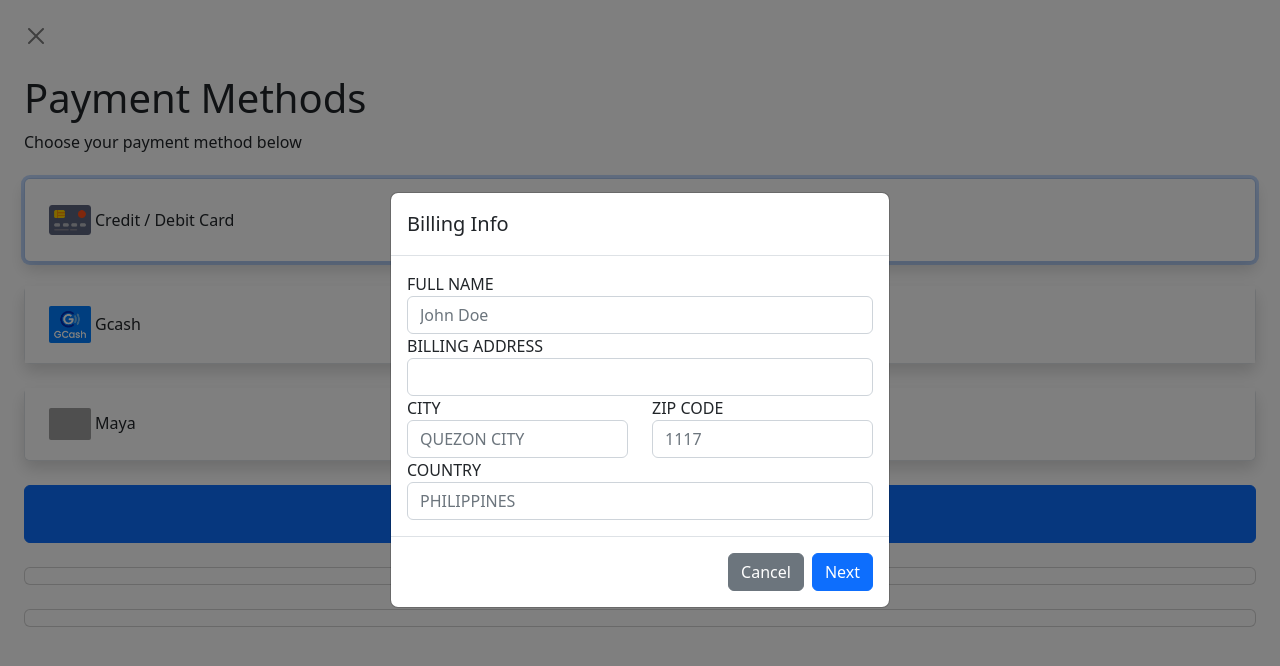
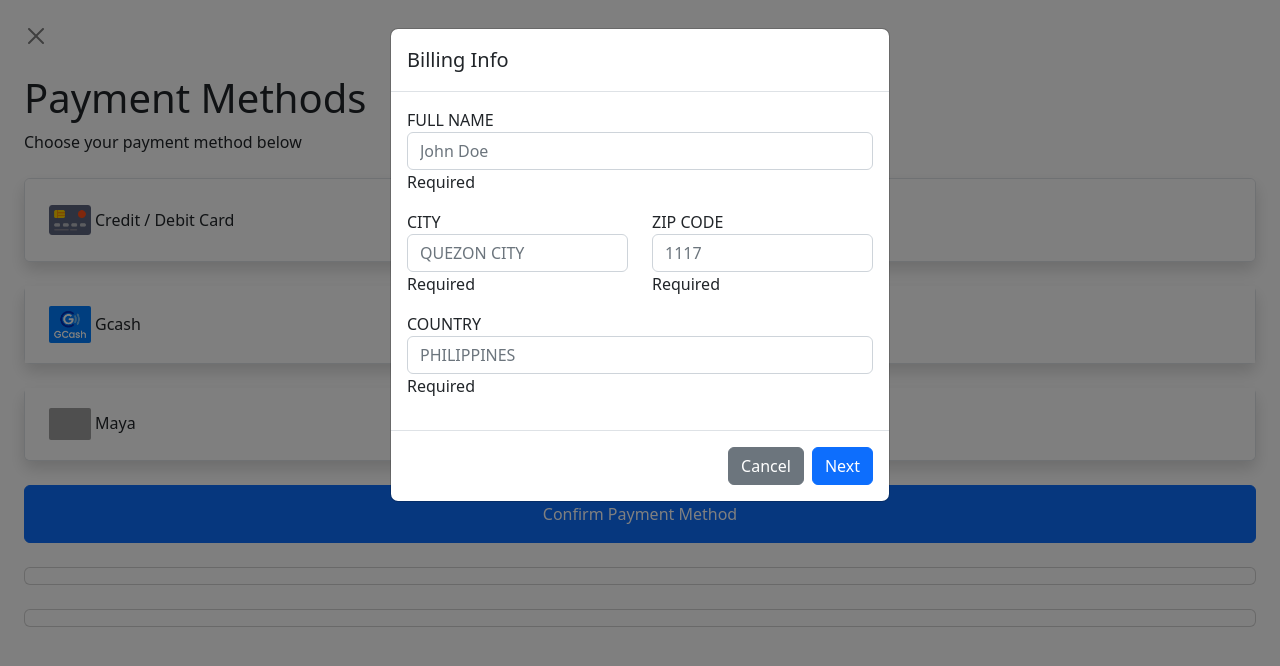
Before and after one commit to keenplify/sbit3j-payment, a Next.js app: page /payment in a window 1280 px wide. Both pictures are taken after a click on the button "Credit / Debit Card". Shown: the top 666 px of the page. Built offline with nearby package versions, Linux system fonts and the light colour scheme; grey boxes are pictures that could not be loaded.

Commit message:
Update payment page 2

```diff
--- /dev/null
+++ b/src/config/paymongo.ts
@@ -0,0 +1 @@
+export const PAYMONGO_PUBLIC_KEY = "pk_test_DjB9Z7P92BfHdiidueTh3B5z" as const
--- a/src/pages/payment.tsx
+++ b/src/pages/payment.tsx
@@ -1,14 +1,106 @@
 import Link from "next/link";
-import { useState } from "react";
+import { useState, useEffect, useRef } from "react";
 import { useForm } from "react-hook-form";
+import { Modal } from "react-bootstrap";
+import { zodResolver } from "@hookform/resolvers/zod";
+import * as z from "zod";
+import validator from "validator";
+import axios from "axios";
+import { PAYMONGO_PUBLIC_KEY } from "../config/paymongo";
+
+const schema = z.object({
+  fullName: z.string().min(1, { message: "Required" }),
+  line1: z.string().min(1, { message: "Required" }),
+  line2: z.string().min(1, { message: "Required" }),
+  city: z.string().min(1, { message: "Required" }),
+  state: z.string().min(1, { message: "Required" }),
+  postalCode: z.string().min(1, { message: "Required" }),
+  country: z.string().min(1, { message: "Required" }),
+  email: z.string().email(),
+  phone: z.string().min(1, { message: "Required" }),
+  cardNumber: z
+    .string()
+    .min(1, { message: "Required" })
+    .refine(validator.isCreditCard, { message: "sample sample" }),
+  expMonth: z.string().min(1, { message: "Required" }),
+  expYear: z.string().min(1, { message: "Required" }),
+  cvc: z.string().min(1, { message: "Required" }),
+});
+
+type CardSchema = z.infer<typeof schema>;
 
 export default function Payment() {
-  const { register, handleSubmit } = useForm();
+  const {
+    register,
+    formState: { errors },
+    handleSubmit,
+    trigger,
+  } = useForm<CardSchema>({
+    resolver: zodResolver(schema),
+  });
   const [data, setData] = useState("");
+  const [cardPage, setCardPage] = useState<number>();
+  const [cardResults, setCardResults] = useState<CardSchema>();
+  const [isCardSubmitting, setIsCardSubmitting] = useState(false);
 
   const [data2, setData2] = useState("");
 
   const [selected, setSelected] = useState("card");
+
+  useEffect(() => {
+    trigger();
+  }, []);
+
+  const submitCard = handleSubmit(
+    async (data) => {
+      setCardResults(data);
+      setCardPage(undefined);
+      setIsCardSubmitting(true);
+
+      try {
+        const result = await axios.post(
+          "https://api.paymongo.com/v1/payment_methods",
+          {
+            attributes: {
+              type: "card",
+              details: {
+                card_number: data.cardNumber,
+                exp_month: Number.parseInt(data.expMonth),
+                exp_year: Number.parseInt(data.expYear),
+                cvc: data.cvc,
+              },
+              billing: {
+                name: data.fullName,
+                email: data.email,
+                phone: data.phone,
+              },
+              address: {
+                line1: data.line1,
+                line2: data.line2,
+                city: data.city,
+                state: data.state,
+                postal_code: data.postalCode,
+                country: data.country,
+              },
+            },
+          },
+          {
+            headers: {
+              Authorization: `Basic ${PAYMONGO_PUBLIC_KEY}`,
+            },
+          }
+        );
+
+        console.log(result);
+      } catch (error) {
+      } finally {
+        setIsCardSubmitting(false);
+      }
+    },
+    (e) => {
+      console.log("error", e);
+    }
+  );
 
   return (
     <div>
@@ -43,8 +135,9 @@ export default function Payment() {
               <button
                 type="button"
                 className="accordion-button collapsed"
-                data-bs-toggle="modal"
-                data-bs-target="#basicModal"
+                onClick={() => {
+                  setCardPage(1);
+                }}
                 style={{ width: "100%", height: "82px" }}
               >
                 <img
@@ -58,16 +151,16 @@ export default function Payment() {
                 Credit / Debit Card
               </button>
             </div>
-            <form
-              onSubmit={handleSubmit((data) => setData(JSON.stringify(data)))}
-            >
+            <form onSubmit={submitCard}>
               {/* Billing Info */}
-              <div className="modal" id="basicModal">
-                <div className="modal-dialog modal-dialog-centered">
-                  <div className="modal-content">
+              {cardPage && cardPage > 0 && (
+                <Modal show={true}>
+                  <>
                     <div className="modal-header">
                       <h5 className="modal-title">Billing Info </h5>
                     </div>
+                    {cardPage === 1 ? (
+                      <>
                         <div className="modal-body">
                           <span>FULL NAME</span>
                           <input
@@ -77,16 +170,11 @@ export default function Payment() {
                             aria-label="Example text with button addon"
                             aria-describedby="button-addon1"
                             {...register("fullName", { required: true })}
+                            required
                           />
-                      <span>BILLING ADDRESS</span>
-                      <input
-                        type="text"
-                        className="form-control"
-                        placeholder=""
-                        aria-label="Example text with button addon"
-                        aria-describedby="button-addon1"
-                        {...register("billingAddress", { required: true })}
-                      />
+                          {errors.fullName?.message && (
+                            <p>{errors.fullName?.message}</p>
+                          )}
                           <div className="row">
                             <div className="col">
                               <span>CITY</span>
@@ -98,17 +186,23 @@ export default function Payment() {
                                 aria-describedby="button-addon1"
                                 {...register("city", { required: true })}
                               />
+                              {errors.city?.message && (
+                                <p>{errors.city?.message}</p>
+                              )}
                             </div>
                             <div className="col">
                               <span>ZIP CODE</span>
                               <input
-                            type="text"
+                                type="number"
                                 className="form-control"
                                 placeholder="1117"
                                 aria-label="Example text with button addon"
                                 aria-describedby="button-addon1"
-                            {...register("zipCode", { required: true })}
+                                {...register("postalCode")}
                               />
+                              {errors.postalCode?.message && (
+                                <p>{errors.postalCode?.message}</p>
+                              )}
                             </div>
                           </div>
                           <span>COUNTRY</span>
@@ -120,52 +214,45 @@ export default function Payment() {
                             aria-describedby="button-addon1"
                             {...register("country", { required: true })}
                           />
+                          {errors.country?.message && (
+                            <p>{errors.country?.message}</p>
+                          )}
                         </div>
                         <div className="modal-footer">
                           <button
                             type="button"
                             className="btn btn-secondary"
-                        data-bs-dismiss="modal"
+                            onClick={() => setCardPage(undefined)}
                           >
                             Cancel
                           </button>
                           <button
-                        type="submit"
+                            type="button"
                             className="btn btn-primary"
-                        data-bs-toggle="modal"
-                        data-bs-target="#secondModal"
-                        data-bs-dimiss="modal"
+                            onClick={async () => {
+                              await trigger(
+                                ["fullName", "city", "postalCode", "country"],
+                                { shouldFocus: true }
+                              );
+
+                              if (errors.fullName) return;
+                              if (errors.city) return;
+                              if (errors.postalCode) return;
+                              if (errors.country) return;
+
+                              setCardPage(2);
+                            }}
                           >
                             Next
                           </button>
                         </div>
-                  </div>
-                </div>
-              </div>
-            </form>
-
-            <form
-              onSubmit={handleSubmit((data2) =>
-                setData2(JSON.stringify(data2))
-              )}
-            >
-              {/* Credit Card info */}
-              <div className="modal" id="secondModal">
-                <div className="modal-dialog modal-dialog-centered">
-                  <div className="modal-content">
+                      </>
+                    ) : cardPage === 2 ? (
+                      <>
                         <div className="modal-header">
                           <h5 className="modal-title">Credit Card Info </h5>
                         </div>
                         <div className="modal-body">
-                      <span>CARDHOLDER'S NAME</span>
-                      <input
-                        type="text"
-                        className="form-control"
-                        placeholder=""
-                        aria-label="Example text with button addon"
-                        aria-describedby="button-addon1"
-                        {...register("cardHolder", { required: true })}
-                      />
                           <span>CARD NUMBER</span>
                           <input
                             type="text"
@@ -175,6 +262,9 @@ export default function Payment() {
                             aria-describedby="button-addon1"
                             {...register("cardNumber", { required: true })}
                           />
+                          {errors.cardNumber?.message && (
+                            <p>{errors.cardNumber?.message}</p>
+                          )}
                           <div className="row">
                             <div className="col">
                               <span>EXP. MONTH</span>
@@ -186,6 +276,9 @@ export default function Payment() {
                                 aria-describedby="button-addon1"
                                 {...register("expMonth", { required: true })}
                               />
+                              {errors.expMonth?.message && (
+                                <p>{errors.expMonth?.message}</p>
+                              )}
                             </div>
                             <div className="col">
                               <span>EXP. YEAR</span>
@@ -197,6 +290,9 @@ export default function Payment() {
                                 aria-describedby="button-addon1"
                                 {...register("expYear", { required: true })}
                               />
+                              {errors.expYear?.message && (
+                                <p>{errors.expYear?.message}</p>
+                              )}
                             </div>
                           </div>
                           <span>CVC NUMBER</span>
@@ -208,31 +304,31 @@ export default function Payment() {
                             aria-describedby="button-addon1"
                             {...register("cvc", { required: true })}
                           />
+                          {errors.cvc?.message && <p>{errors.cvc?.message}</p>}
                         </div>
                         <div className="modal-footer">
                           <button
                             type="button"
                             className="btn btn-secondary"
-                        data-bs-toggle="modal"
-                        data-bs-target="#basicModal"
-                        data-bs-dimiss="modal"
+                            onClick={() => setCardPage(1)}
                           >
                             Back
                           </button>
 
                           <button
-                        type="submit"
                             className="btn btn-success"
-                        data-bs-toggle="modal"
-                        data-bs-target="#thirdModal"
-                        data-bs-dimiss="modal"
+                            onClick={submitCard}
                           >
                             Done
                           </button>
                         </div>
-                  </div>
-                </div>
-              </div>
+                      </>
+                    ) : (
+                      "No Page"
+                    )}
+                  </>
+                </Modal>
+              )}
             </form>
             {/* Confirmation message */}
             <div className="modal" id="thirdModal">
```
Also changed, not shown: package.json (+7 -3 lines), src/pages/login.tsx (+25 -19 lines), src/pages/plan.tsx (+6 -5 lines), src/stores/plan.ts (added, +22 -0 lines), 1 other file (tests, documents, lock files or other folders). Lines whose indentation alone changed are shown as unchanged.
